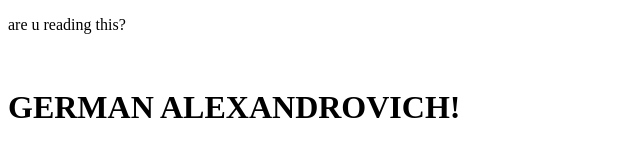
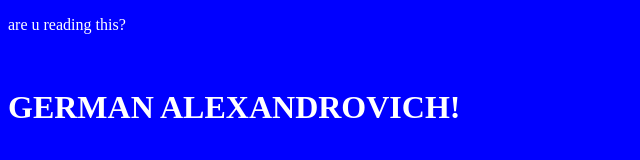
Before and after one commit to kavalisky/practice1, a plain HTML site: page index.html in a window 1280 px wide. Shown: the whole page, without its empty margins (0-640 px from the left). Drawn offline with Linux system fonts and the light colour scheme.

Commit message:
add bgcolor

```diff
--- a/index.html
+++ b/index.html
@@ -1,5 +1,14 @@
 <!DOCTYPE html>
 <html lang="en">
+    <style>
+        body {
+          background-color: blue;
+          color: #ffffff;
+        }
+        .card {
+          background-color: blue;
+        }
+      </style>
 <head>
     <meta charset="UTF-8">
     <meta name="viewport" content="width=device-width, initial-scale=1.0">
```
